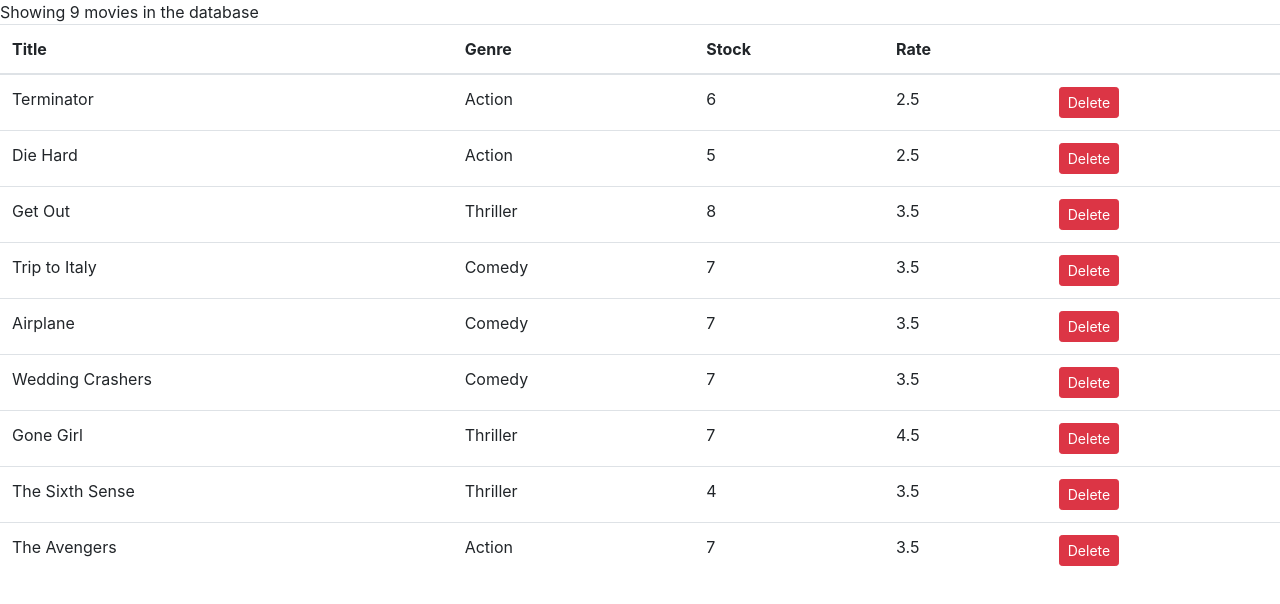
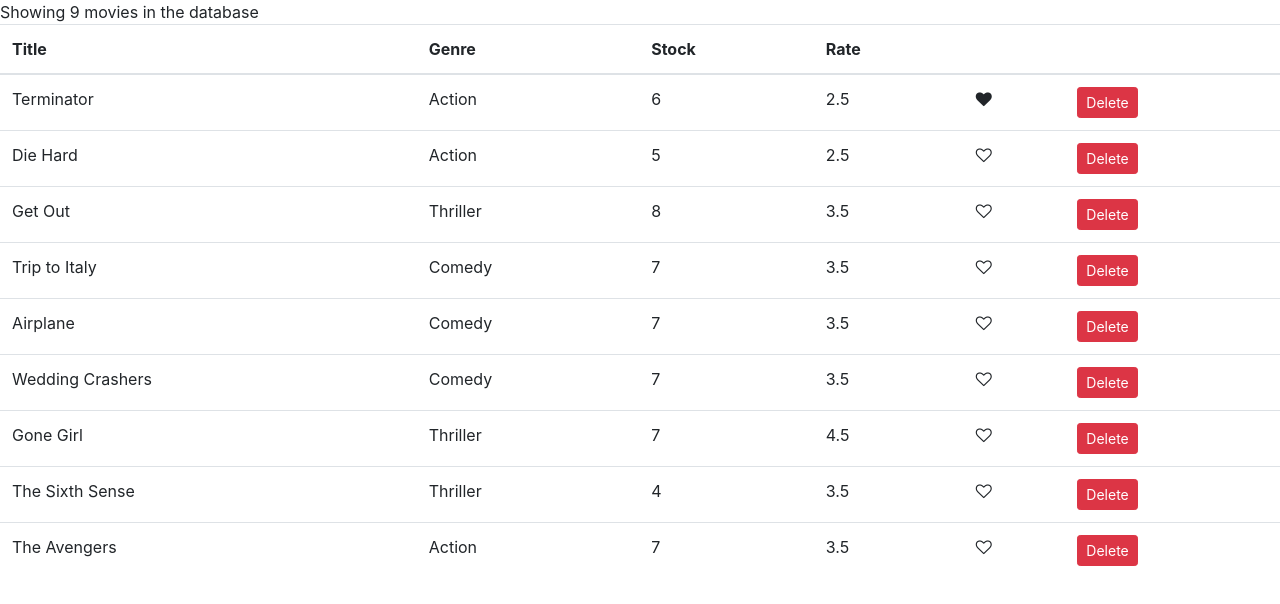
Before and after one commit to TazzyG/vidly, a React (Create React App) app: page / in a window 1280 px wide. Shown: the top 604 px of the page. Built offline with nearby package versions, Linux system fonts and the light colour scheme.

Commit message:
added like method with console.log

```diff
--- /dev/null
+++ b/src/components/common/like.jsx
@@ -0,0 +1,22 @@
+import React, { Component } from "react";
+
+// Input: Liked: boolean
+// Output: onClick
+
+class Like extends Component {
+  // state = {  }
+  render() {
+    let classes = "fa fa-heart";
+    if (!this.props.liked) classes += "-o";
+    return (
+      <i
+        onClick={this.props.onClick}
+        style={{ cursor: "pointer" }}
+        className={classes}
+        aria-hidden="true"
+      />
+    );
+  }
+}
+
+export default Like;
--- a/src/components/movies.jsx
+++ b/src/components/movies.jsx
@@ -1,4 +1,5 @@
 import React, { Component } from "react";
+import Like from "./common/like";
 import { getMovies } from "../services/fakeMovieService";
 
 class Movies extends Component {
@@ -8,6 +9,10 @@
   handleDelete = movie => {
     const movies = this.state.movies.filter(m => m._id !== movie._id);
     this.setState({ movies });
+  };
+
+  handleLike = movie => {
+    console.log("Like Clicked", movie);
   };
 
   render() {
@@ -24,6 +29,7 @@
             <th>Stock</th>
             <th>Rate</th>
             <th />
+            <th />
           </thead>
           <tbody>
             {this.state.movies.map(movie => (
@@ -32,6 +38,12 @@
                 <td>{movie.genre.name}</td>
                 <td>{movie.numberInStock}</td>
                 <td>{movie.dailyRentalRate}</td>
+                <td>
+                  <Like
+                    liked={movie.liked}
+                    onClick={() => this.handleLike(movie)}
+                  />
+                </td>
                 <td>
                   <button
                     onClick={() => this.handleDelete(movie)}
--- a/src/services/fakeMovieService.js
+++ b/src/services/fakeMovieService.js
@@ -7,7 +7,8 @@
     genre: { _id: "5b21ca3eeb7f6fbccd471818", name: "Action" },
     numberInStock: 6,
     dailyRentalRate: 2.5,
-    publishDate: "2018-01-03T19:04:28.809Z"
+    publishDate: "2018-01-03T19:04:28.809Z",
+    liked: true
   },
   {
     _id: "5b21ca3eeb7f6fbccd471816",
```
